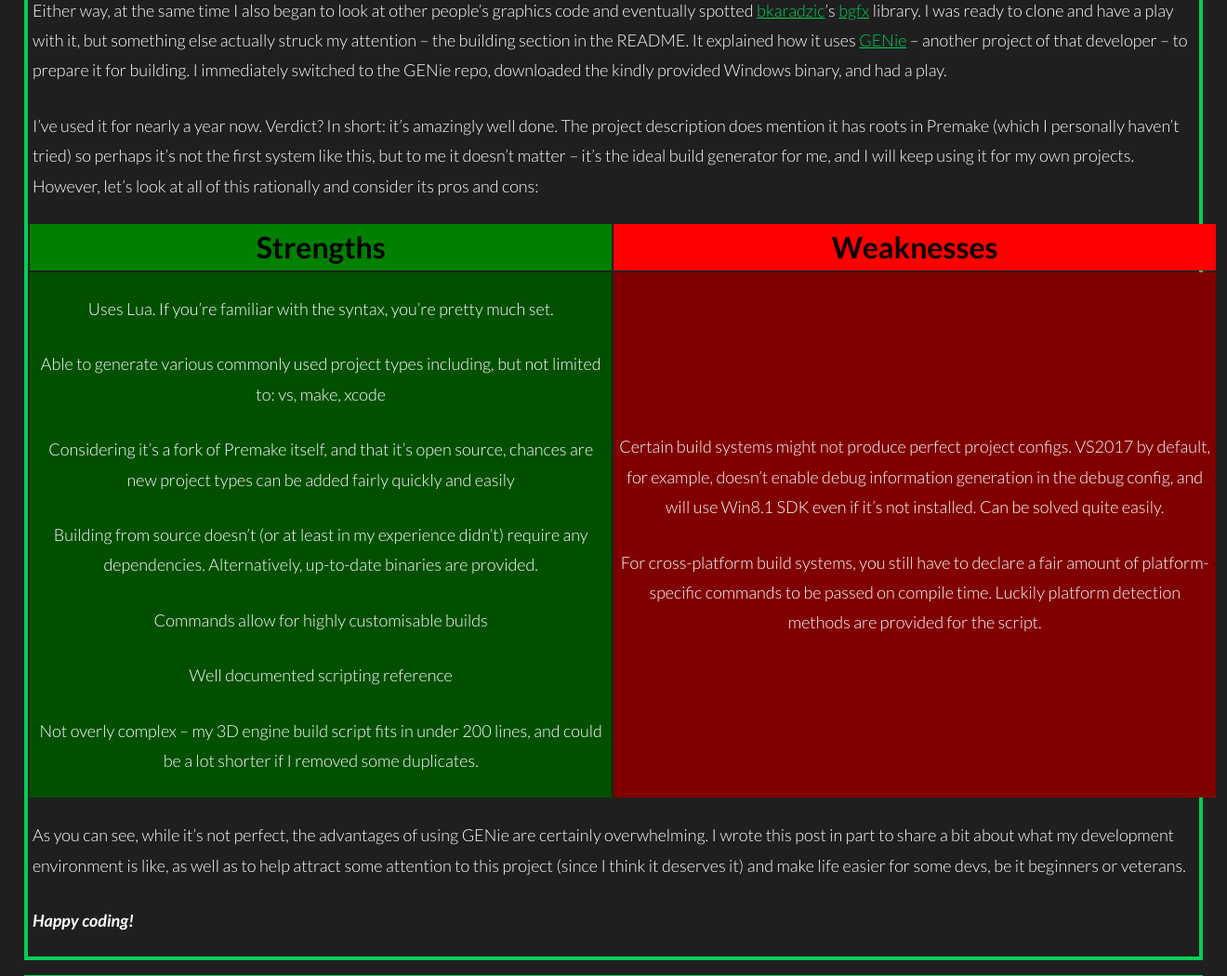
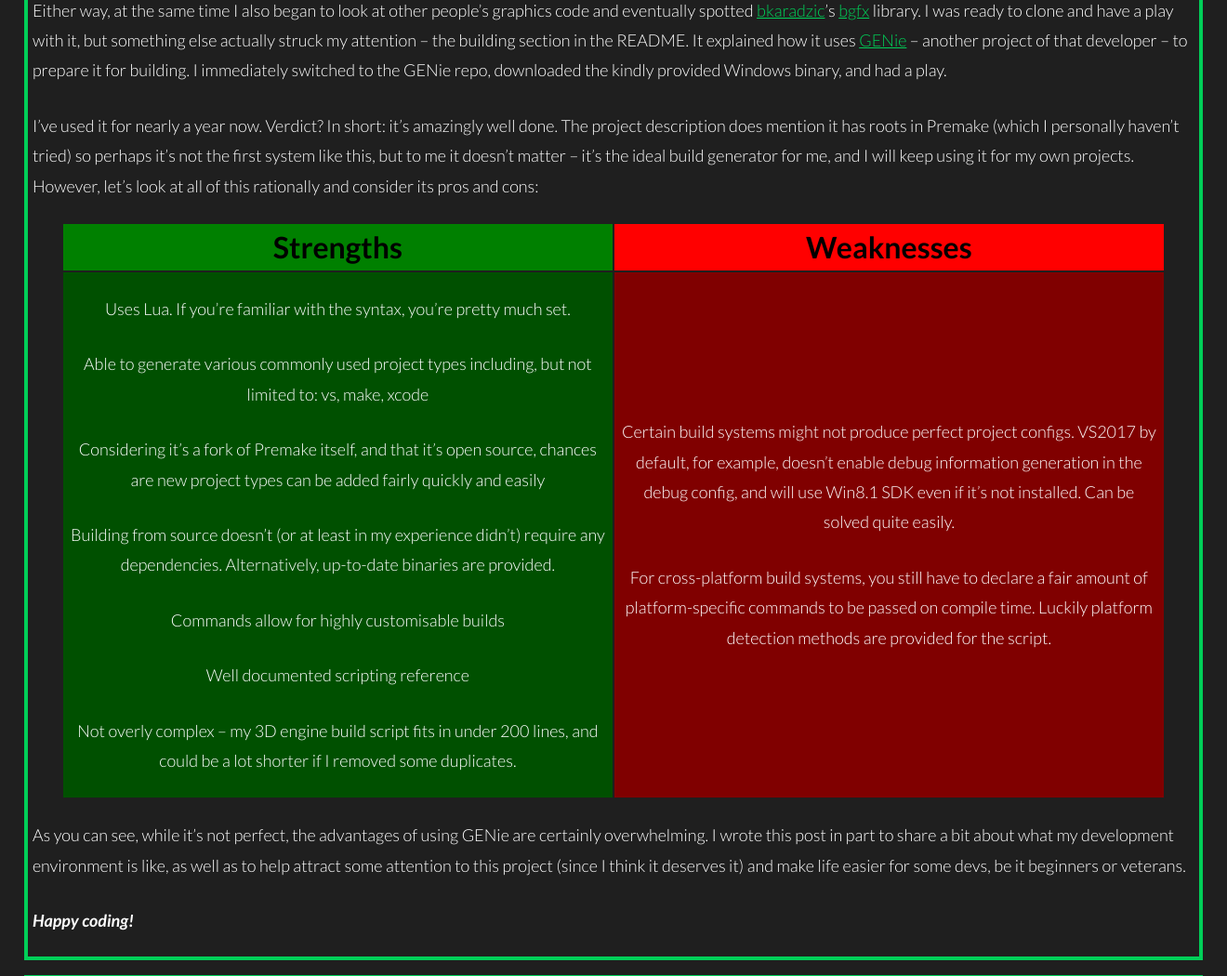
Before and after one commit to tomezpl/tomezpl, a PHP site: page / in a window 1320 px wide. Shown: the part 1601-2651 px from the top of the page at 93% size. Run offline with PHP 8.4, Linux system fonts and the light colour scheme.

Commit message:
Fixes table scaling

```diff
--- a/css/style.css
+++ b/css/style.css
@@ -184,6 +184,25 @@ article p, article h3 {
 	padding: 0.25em;
 }
 
+article table.full-width {
+  text-align: center;
+  display: block;
+  margin: 0 auto;
+  width: 90vw;
+}
+
+article table.split-half td {
+  width: 45vw;
+}
+
+article table td.centered {
+  text-align: center;
+}
+
+article table td.table-header {
+  font-size: 2em;
+}
+
 main p a {
 	color: #00CF58;
 }
```
Also changed, not shown: db/blogposts.json (+1 -1 lines).
